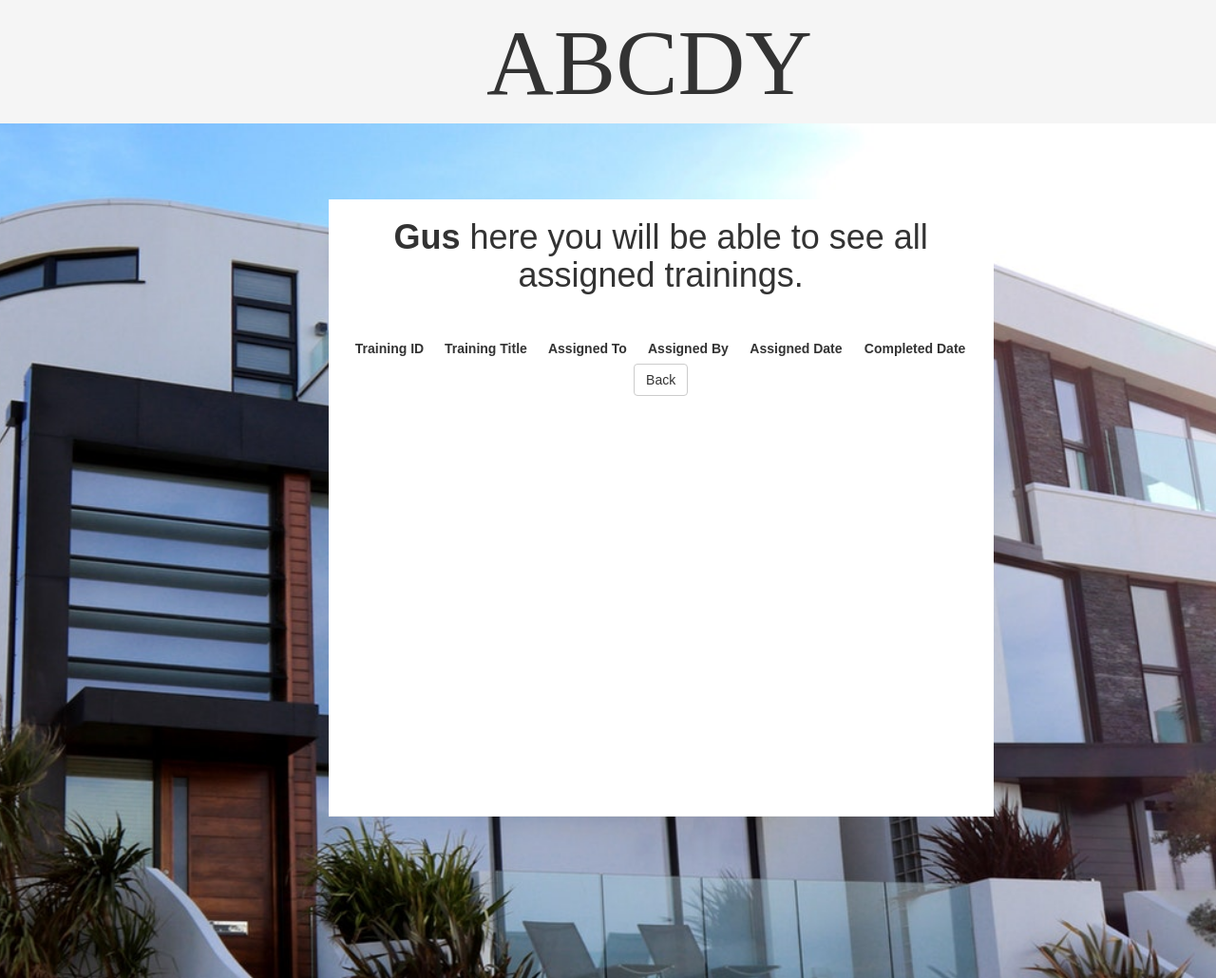
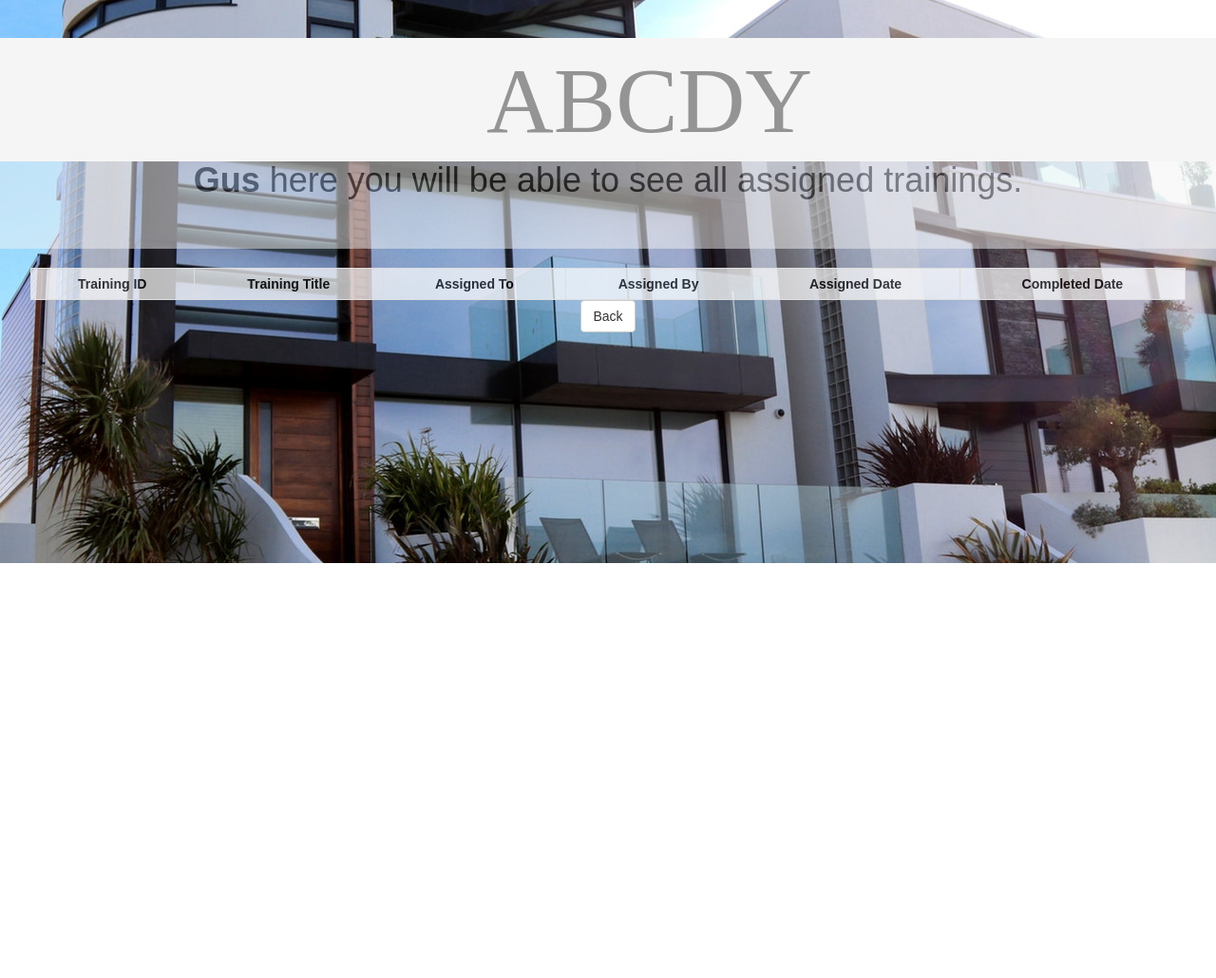
Before and after one commit to DmitriyKom/ABCDY, a PHP site: page /showAllAssignedTrainings.php in a window 1280 px wide. Shown: the whole page at 95% size. Run offline with PHP 8.4, Linux system fonts and the light colour scheme; a user stored in the database is signed in; data that the repository does not hold is empty.

Commit message:
Add files via upload

```diff
--- a/showAllAssignedTrainings.php
+++ b/showAllAssignedTrainings.php
@@ -5,7 +5,7 @@
  *
  *
  */
-include('wrapper/Header.php');
+//include('wrapper/Header.php');
 	session_start();//session is starting
 	//checking if loggedin session is set, and role is Manager, if not rederecting to main page
 	if (!isset($_SESSION["loggedin"]) || $_SESSION["loggedin"] !== true || !isset($_SESSION["role"]) || $_SESSION["role"] !== "Manager") {
@@ -38,11 +38,34 @@ include('wrapper/Header.php');
 		return $answr;
 	}
 ?>
-    <script type="text/javascript" src="./js_scripts/addMoreLinks.js"></script>
+
+<!DOCTYPE html>
+<html>
+<head>
     <title>Trainings</title>
 
     <link rel="stylesheet" href="./design/bootstrap.css">
     <style type="text/css">
+ 			#Banner{
+            width: 100%;
+            height: 130px;
+            background-color: whitesmoke;
+            display:block;
+
+            float: left;
+            margin: 0;
+            padding: 0;
+        }
+         #Logo{
+            float:left;
+            width:100px;
+            height: 100px;
+            margin-top: 10px;
+            margin-left: 40%;
+            text-align: center;
+            font-size: 7em;
+            font-family: "Brush Script MT";
+        }
         body {
             font: 14px sans-serif;
             text-align: center;
@@ -60,24 +83,43 @@ include('wrapper/Header.php');
         }
 
         td, th {
+            border: 1px solid #dddddd;
             text-align: center;
             padding: 8px;
+            color: black;
+
         }
 
+        tr:nth-child(even) {
+            background-color: #dddddd;
+				opacity: 0.6;
+        }
+        tr:nth-child(odd) {
+            background-color: white;
+				opacity: 0.7;
+        }
         .page-header{
-                background-color: white;
-                margin-left: -13%;
-                width: 700px;
+                background-color: whitesmoke;
                 text-decoration: none;
-                overflow: auto;
-                height: 650px;
-            }
+                opacity: 0.5;
+
+
+        }
+
+
+
     </style>
+ </head>
+ <body>
+<div id="Banner">
+    <div id="Logo">ABCDY</div>
+</div>
 <div class="page-header">
     <h1><b><?php echo htmlspecialchars($_SESSION["username"]); ?></b> here you will be able to see all assigned trainings.</h1>
     <br><br>
-    <div>
-        <form action="./php_scripts/NONE.php" method="get">
+</div>
+<div>
+        <form action="" method="get" >
             <table align="center">
                 <tr>
                     <th>Training ID</th>
@@ -114,8 +156,8 @@ include('wrapper/Header.php');
         <p>
             <a href="./manager.php" type="reset" class="btn btn-default" value="Back">Back</a>
         </p>
-	</div>
-</div>
+
+
 <?php
 include('wrapper/Footer.php');
 ?>
```
